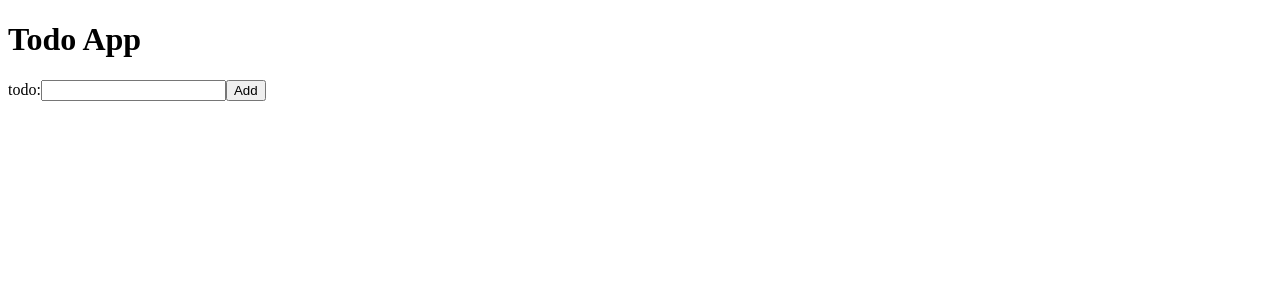
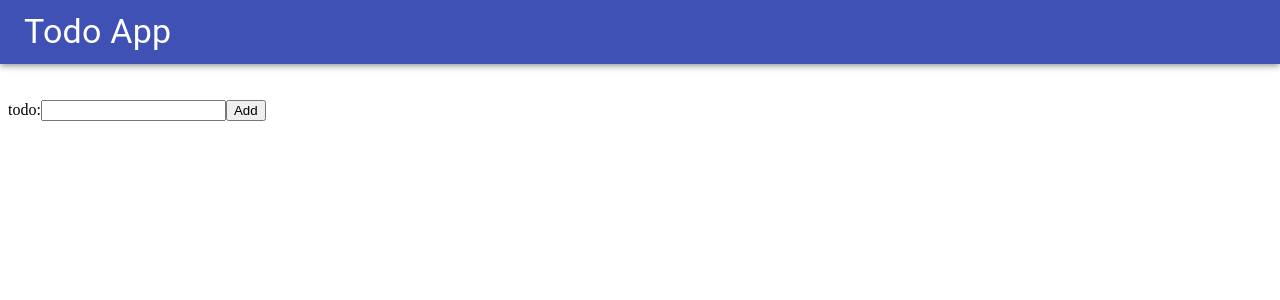
Before and after one commit to h-isobuchi/react-todo, a React (Create React App) app: page / in a window 1280 px wide. Shown: the top 300 px of the page. Built offline with nearby package versions, Linux system fonts and the light colour scheme.

Commit message:
Apply material ui to title

```diff
--- a/src/App.js
+++ b/src/App.js
@@ -1,6 +1,9 @@
 import React from 'react';
 import Form from './Form';
 import TodoList from './TodoList'
+import AppBar from '@material-ui/core/AppBar'
+import Toolbar from '@material-ui/core/Toolbar'
+import Typography from '@material-ui/core/Typography';
 
 class App extends React.Component {
   constructor(props) {
@@ -33,7 +36,11 @@ class App extends React.Component {
   render() {
     return (
       <React.Fragment>
-        <h1>Todo App</h1>
+        <AppBar>
+          <Toolbar>
+            <Typography variant="h4">Todo App</Typography>
+          </Toolbar>
+        </AppBar>
         <Form value={this.state.formValue} handleChange={this.handleChange} handleAddClick={this.handleAddClick} />
         <TodoList todos={this.state.todos} handleDeleteClick={this.handleDeleteClick} handleCheckChange={this.handleCheckChange} />
       </React.Fragment>
--- /dev/null
+++ b/src/Form.css
@@ -0,0 +1,3 @@
+.todoform {
+    margin-top: 50px;
+}
--- a/src/Form.js
+++ b/src/Form.js
@@ -1,12 +1,15 @@
 import React from 'react'
+import './Form.css'
 
 class Form extends React.Component {
     render() {
         return (
             <React.Fragment>
-                <label>todo:</label>
-                <input type="text" className="todoform" value={this.props.formValue} onChange={this.props.handleChange} />
-                <button onClick={this.props.handleAddClick}>Add</button>
+                <div className="todoform">
+                    <label>todo:</label>
+                    <input type="text" className="todoform" value={this.props.formValue} onChange={this.props.handleChange} />
+                    <button onClick={this.props.handleAddClick}>Add</button>
+                </div>
             </React.Fragment>
         );
     }
```
